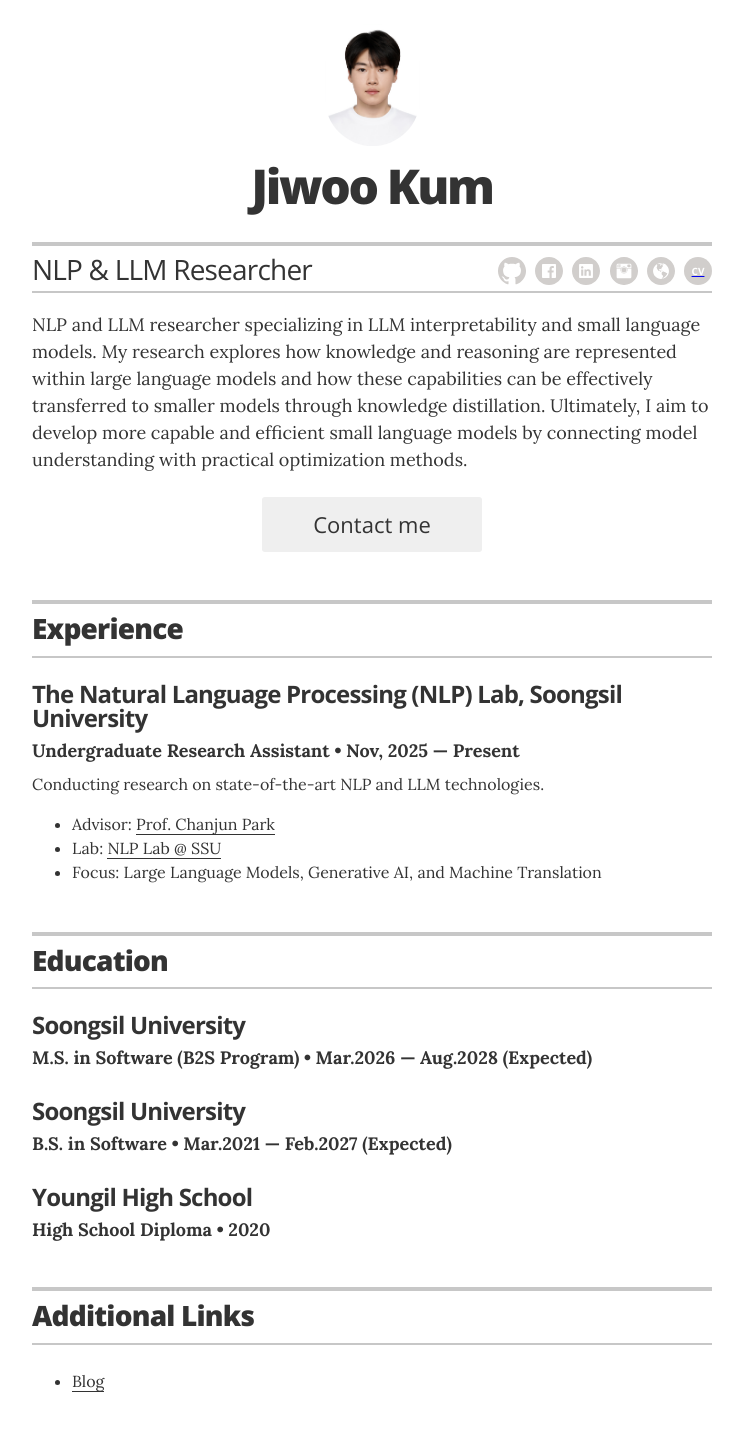
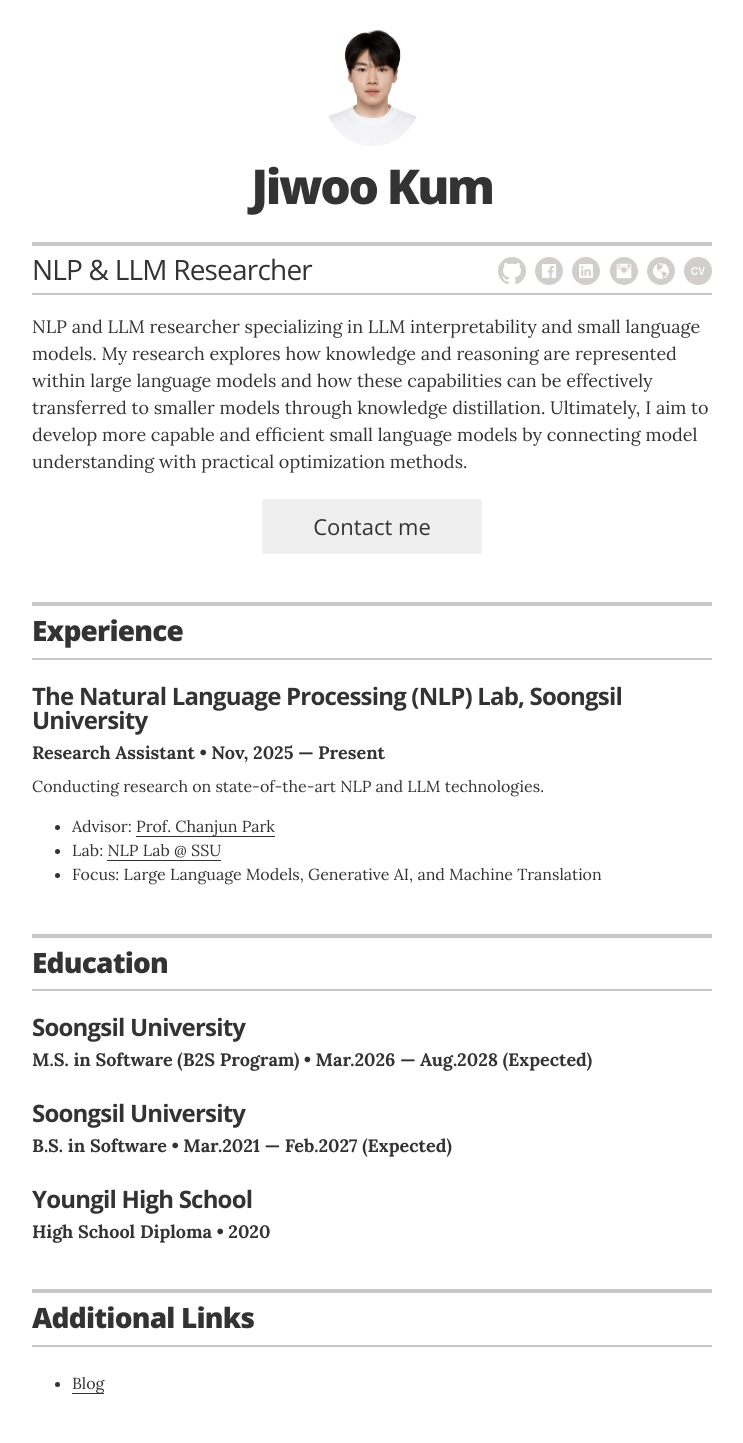
Before and after one commit to goldi1204/goldi1204.github.io, a Jekyll site: the page built from index.html, in a window 1280 px wide. Shown: the whole page, without its empty margins (268-1011 px from the left). Built offline with Jekyll 4.4.1, drawn with Linux system fonts in a browser that asks for light colours.

Commit message:
Use SVG CV icon and update research role

```diff
--- a/_data/experience.yml
+++ b/_data/experience.yml
@@ -1,6 +1,6 @@
 # Experience (Jobs) Section
 - company: "The Natural Language Processing (NLP) Lab, Soongsil University"
-  position: "Undergraduate Research Assistant"
+  position: "Research Assistant"
   duration: "Nov, 2025 &mdash; Present"
   summary: "Conducting research on state-of-the-art NLP and LLM technologies. <ul class='resume-item-list'><li>Advisor: <a href='https://parkchanjun.github.io/'>Prof. Chanjun Park</a></li><li>Lab: <a href='https://sites.google.com/view/ssu-nlp/home'>NLP Lab @ SSU</a></li><li>Focus: Large Language Models, Generative AI, and Machine Translation</li></ul>"
 
--- a/_includes/icons/icon-pdf.html
+++ b/_includes/icons/icon-pdf.html
@@ -1 +1,4 @@
-<span class="icon cv-icon" aria-hidden="true">CV</span>
+<svg class="icon cv-icon" xmlns="http://www.w3.org/2000/svg" viewBox="0 0 28 28" width="28" height="28" aria-hidden="true">
+  <circle class="cv-icon-background" cx="14" cy="14" r="14" fill="#D1CECC"/>
+  <text x="14" y="17.5" fill="#FFFFFF" font-family="Arial, sans-serif" font-size="10" font-weight="700" text-anchor="middle">CV</text>
+</svg>
--- a/_sass/_resume.scss
+++ b/_sass/_resume.scss
@@ -93,43 +93,22 @@
   .icon-link-item {
     display: inline-block;
     margin-left: 5px;
-    vertical-align: middle;
   }
 
-  .icon-link {
-    display: inline-flex;
-    align-items: center;
-    height: 28px;
-    vertical-align: middle;
+  .icon-link { display: inline-block;
 
     &:hover .icon path {
       fill: #333;
       @include transition(all .2s ease);
     }
+
+    &:hover .cv-icon-background {
+      fill: #333;
+      @include transition(all .2s ease);
+    }
   }
 
-  .icon {
-    height: 28px;
-  }
-
-  .cv-icon {
-    @include sans_bold;
-    align-items: center;
-    background-color: #d1cecc;
-    border-radius: 50%;
-    color: #fff;
-    display: inline-flex;
-    font-size: 10px;
-    justify-content: center;
-    line-height: 1;
-    vertical-align: middle;
-    width: 28px;
-  }
-
-  .icon-link:hover .cv-icon {
-    background-color: #333;
-    @include transition(all .2s ease);
-  }
+  .icon { height: 28px; }
 }
 
 .contact-button {
```
